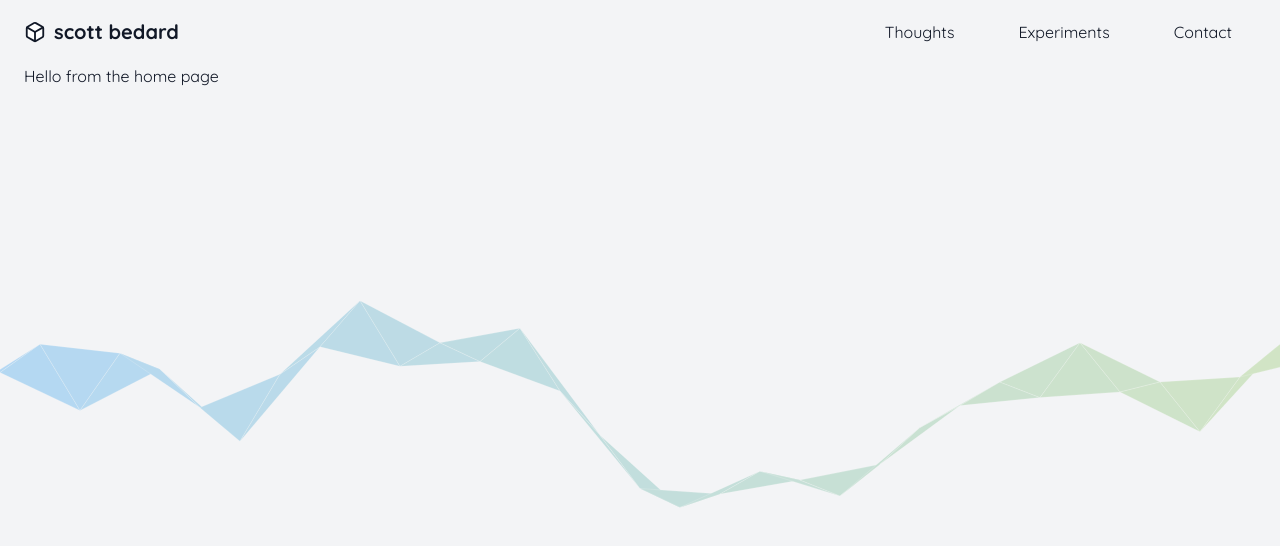
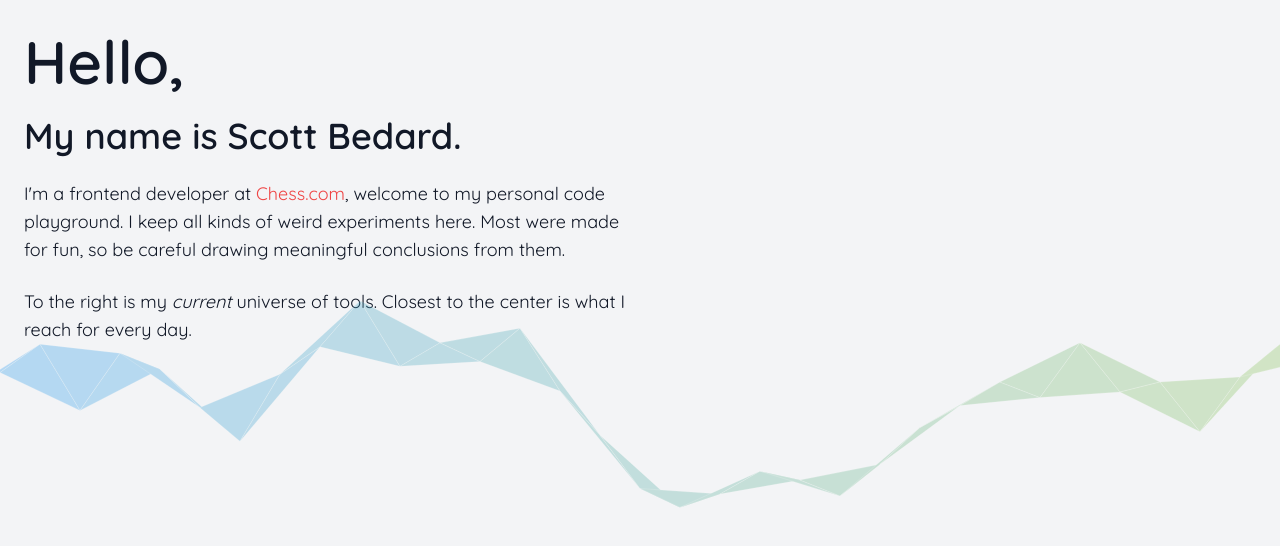
Before and after one commit to scottbedard/scottbedard.net, a Vue app: page / in a window 1280 px wide. Shown: the top 546 px of the page. Built offline with nearby package versions, Linux system fonts and the light colour scheme.

Commit message:
home page

```diff
--- a/index.html
+++ b/index.html
@@ -4,7 +4,7 @@
     <meta charset="utf-8">
     <meta content="IE=edge" http-equiv="X-UA-Compatible">
     <meta content="width=device-width,initial-scale=1.0" name="viewport">
-    <link href="https://fonts.googleapis.com/css2?family=Quicksand:wght@400;700&display=swap" rel="stylesheet">
+    <link href="https://fonts.googleapis.com/css2?family=Quicksand:wght@400;600&display=swap" rel="stylesheet">
     <title>scottbedard.net</title>
   </head>
   <body class="bg-gray-100 font-sans text-gray-900">
--- a/src/App.vue
+++ b/src/App.vue
@@ -1,15 +1,19 @@
 <style lang="postcss">
 @tailwind base;
 @tailwind utilities;
+
+a {
+  @apply text-red-500 hover:text-red-600;
+}
 </style>
 
 <template>
   <Ribbon />
 
   <Margin padded>
-    <header class="flex h-16 items-center justify-between relative">
+    <!-- <header class="flex h-16 items-center justify-between relative">
       <RouterLink
-        class="flex font-bold items-center text-xl hover:text-red-500"
+        class="flex font-bold items-center text-2xl hover:text-red-500"
         :to="{ name: 'home' }">
         <Logo class="mr-2" size="22" />
         scott bedard
@@ -20,9 +24,9 @@
       </span>
 
       <nav class="gap-x-12 hidden px-6 sm:flex lg:gap-x-16">
-        <DesktopNavLink text="Thoughts" :to="{ name: 'home' }" />
-        <DesktopNavLink text="Experiments" :to="{ name: 'home' }" />
-        <DesktopNavLink text="Contact" :to="{ name: 'home' }" />
+        <DesktopNavLink text="Thoughts" :to="{ name: 'articles' }" />
+        <DesktopNavLink text="Experiments" :to="{ name: 'articles' }" />
+        <DesktopNavLink text="Contact" :to="{ name: 'articles' }" />
       </nav>
 
       <Transition
@@ -43,7 +47,7 @@
           </nav>
         </div>
       </Transition>
-    </header>
+    </header> -->
 
     <RouterView />
   </Margin>
@@ -52,6 +56,7 @@
 <script lang="ts">
 import { defineComponent, ref } from 'vue'
 import { RouterLink, RouterView } from 'vue-router'
+import { useRoute } from 'vue-router';
 import DesktopNavLink from './components/DesktopNavLink.vue'
 import HamburgerNav from './components/HamburgerNav.vue'
 import Logo from './components/Logo.vue'
@@ -69,13 +74,18 @@ export default defineComponent({
     RouterView
   },
   setup() {
+    const route = useRoute()
+
     const navIsExpanded = ref(false)
-    const collapseNav = () => navIsExpanded.value = false;
+
+    const collapseNav = () => navIsExpanded.value = false
+
     const toggleNav = () => navIsExpanded.value = !navIsExpanded.value
 
     return {
       collapseNav,
       navIsExpanded,
+      route,
       toggleNav
     }
   }
--- /dev/null
+++ b/src/pages/Articles.vue
@@ -0,0 +1,5 @@
+<template>
+  <div>
+    Hello from the blog
+  </div>
+</template>
--- a/src/pages/Home.vue
+++ b/src/pages/Home.vue
@@ -1,5 +1,19 @@
 <template>
-  <div>
-    Hello from the home page
+  <div class="gap-6 grid mt-8 lg:grid-cols-5 xl:grid-cols-2">
+    <div class="grid gap-6 text-center lg:col-span-3 lg:text-left xl:col-span-1">
+      <h1 class="font-semibold text-6xl">Hello,</h1>
+      <h2 class="font-semibold text-4xl">My name is Scott Bedard.</h2>
+      <div class="gap-6 grid max-w-3xl mx-auto text-lg">
+        <p>
+          I'm a frontend developer at <a href="https://chess.com">Chess.com</a>, welcome to my personal code playground. I keep all kinds of weird experiments here. Most were made for fun, so be careful drawing meaningful conclusions from them.
+        </p>
+        <p>
+          <span class="lg:hidden">Below</span><span class="hidden lg:inline">To the right</span> is my <em>current</em> universe of tools. Closest to the center is what I reach for every day.
+        </p>
+      </div>
+    </div>
+    <div class="lg:col-span-2 xl:col-span-1">
+      <!-- ... -->
+    </div>
   </div>
 </template>
--- a/src/routes.ts
+++ b/src/routes.ts
@@ -1,9 +1,15 @@
 import { RouteRecordRaw } from 'vue-router';
+import Home from './pages/Home.vue';
 
 export const routes: RouteRecordRaw[] = [
   {
-    component: () => import('./pages/Home.vue'),
+    component: Home,
     name: 'home',
     path: '/'
+  },
+  {
+    component: () => import('./pages/Articles.vue'),
+    name: 'articles',
+    path: '/articles'
   }
 ]
```
